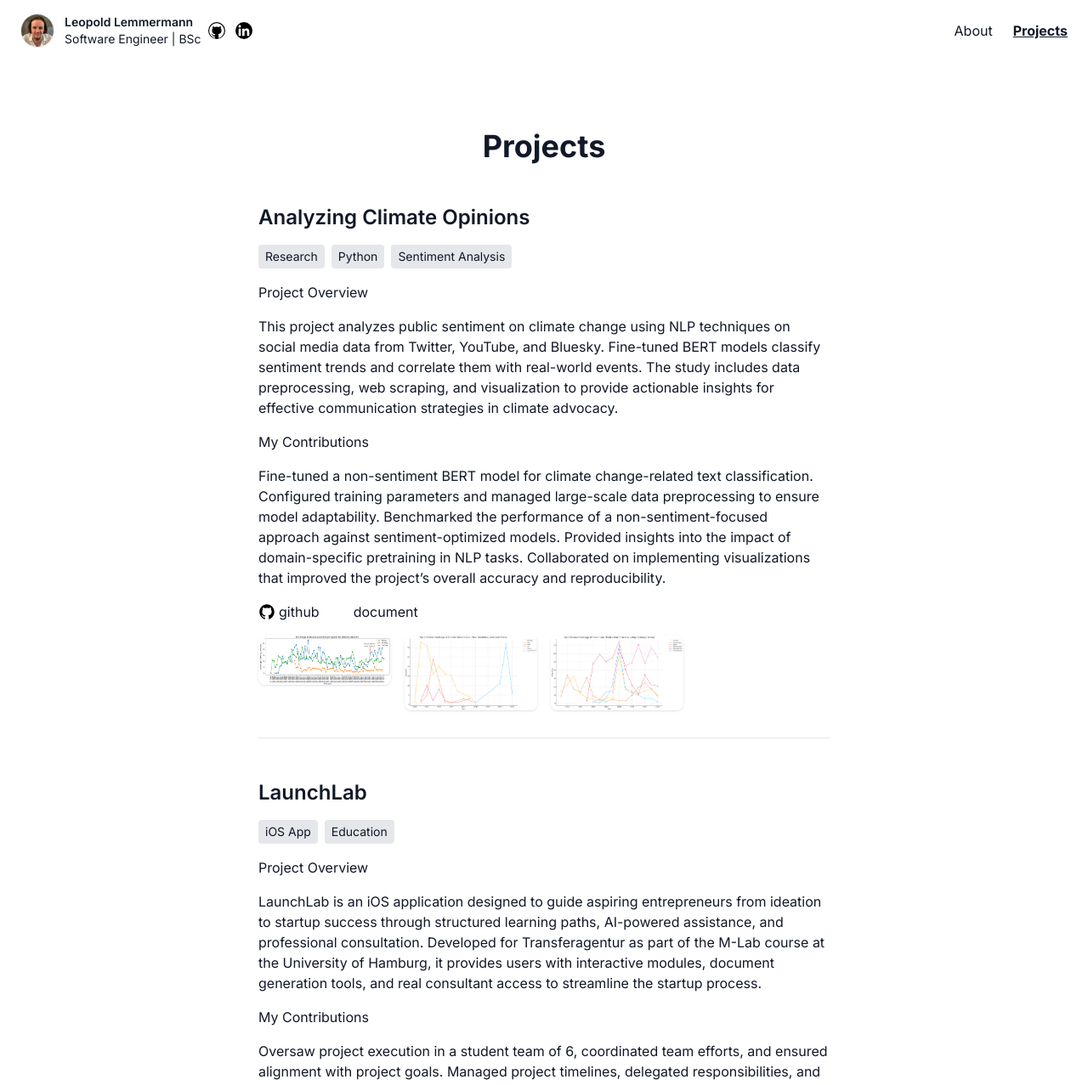
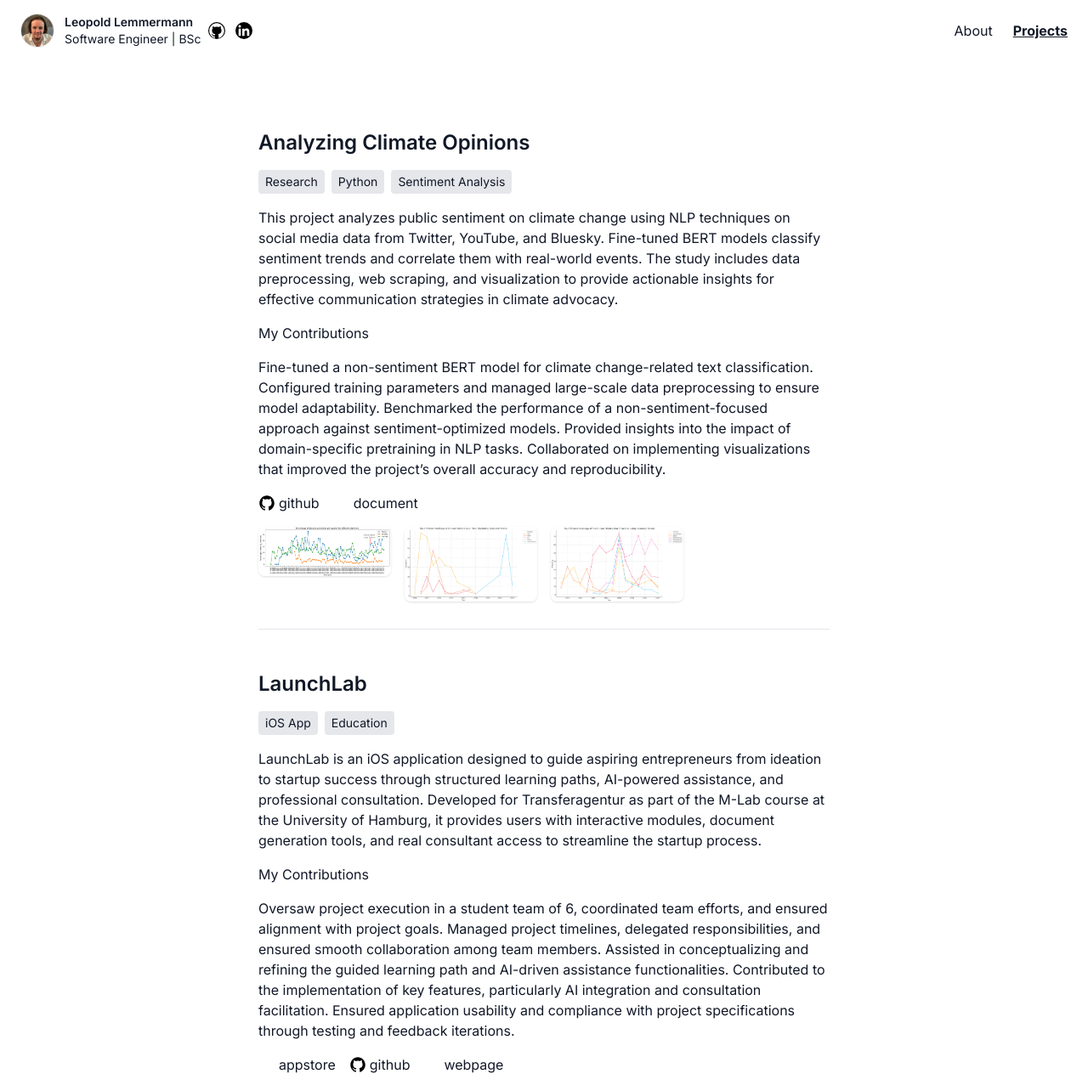
Before and after one commit to leo-lem/leolem.dev, an Astro site: page /projects in a window 1280 px wide. Shown: the top 1277 px of the page at 85% size. Built offline with nearby package versions, Linux system fonts and the light colour scheme; Astro itself is replaced by a stand-in of ours.

Commit message:
Remove some headings.

```diff
--- a/src/content/projects/climate.md
+++ b/src/content/projects/climate.md
@@ -12,8 +12,6 @@ images:
   - "/projects/climate/3.avif"
 ---
 
-## Project Overview
-
 This project analyzes public sentiment on climate change using NLP techniques on social media data from Twitter, YouTube, and Bluesky. Fine-tuned BERT models classify sentiment trends and correlate them with real-world events. The study includes data preprocessing, web scraping, and visualization to provide actionable insights for effective communication strategies in climate advocacy.
 
 ## My Contributions
--- a/src/content/projects/launchlab.md
+++ b/src/content/projects/launchlab.md
@@ -19,8 +19,6 @@ images:
   - "/projects/launchlab/8.avif"
 ---
 
-## Project Overview
-
 LaunchLab is an iOS application designed to guide aspiring entrepreneurs from ideation to startup success through structured learning paths, AI-powered assistance, and professional consultation. Developed for Transferagentur as part of the M-Lab course at the University of Hamburg, it provides users with interactive modules, document generation tools, and real consultant access to streamline the startup process.
 
 ## My Contributions
--- a/src/content/projects/sid.md
+++ b/src/content/projects/sid.md
@@ -7,8 +7,6 @@ featured: true
 thumbnail: "/projects/sid/thumbnail.webp"
 ---
 
-## Project Overview
-
 The Sustainable IT Dashboard is a cloud-native solution designed to monitor and improve sustainability metrics for IT systems. It provides real-time insights into energy usage and environmental impact, supporting organizations in achieving their sustainability goals.
 
 ## My Contributions
--- a/src/content/projects/smokes.md
+++ b/src/content/projects/smokes.md
@@ -18,8 +18,6 @@ featured: true
 thumbnail: "/projects/smokes/thumbnail.avif"
 ---
 
-## Project Overview
-
 Smokes is an iOS application designed to help users track their smoking habits by visualizing statistics and providing insights for behavioral improvement. The app offers a user-friendly interface, detailed analytics, and customization options to support users in monitoring and reducing their smoking habits.
 
 ## My Contributions
--- a/src/pages/projects.astro
+++ b/src/pages/projects.astro
@@ -12,8 +12,6 @@ const projects = await Promise.all(
 
 <BaseLayout title="Projects">
   <section class="max-w-5xl mx-auto py-12 px-4 space-y-12">
-    <h1 class="text-4xl font-bold mb-8 text-center">Projects</h1>
-
     {
       projects.map(({ data, slug, Content }) => (
         <div id={slug} class="space-y-4 border-b pb-8">
```
